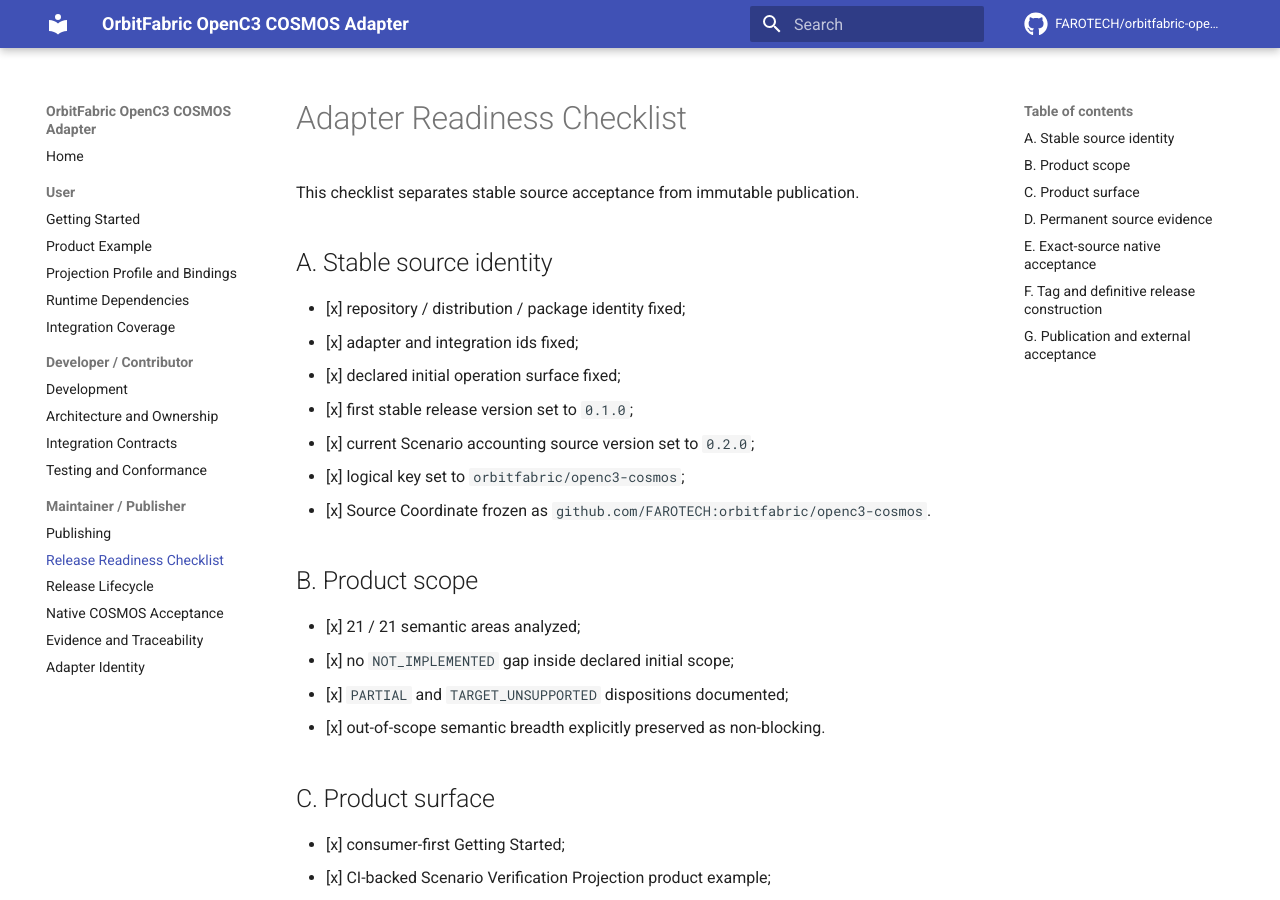
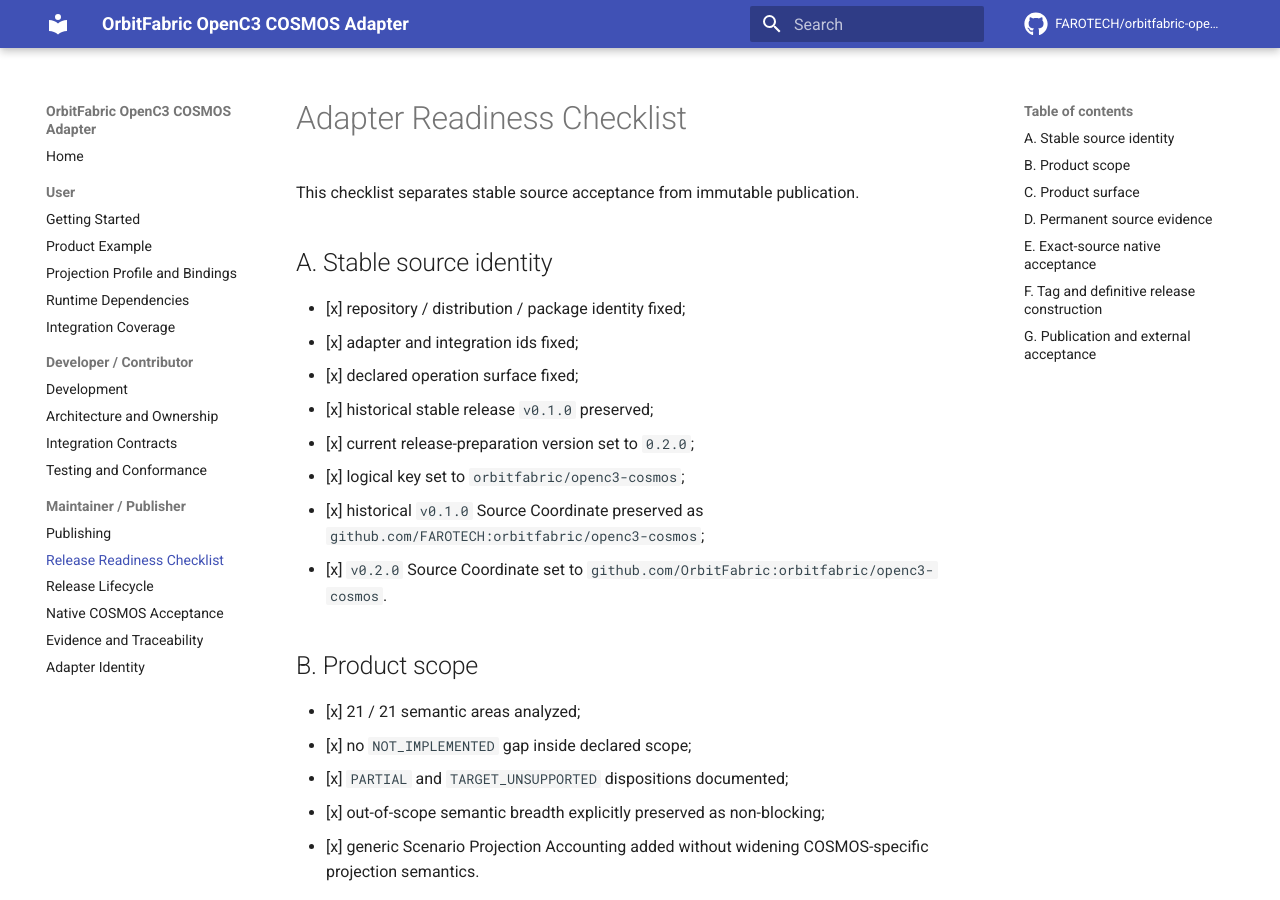
Before and after one commit to FAROTECH/orbitfabric-openc3-cosmos-adapter, an MkDocs documentation site: the page built from docs/adapter-readiness-checklist.md, in a window 1280 px wide and 900 px high. Built offline with MkDocs 1.6.1 and Material for MkDocs 9.7.7, drawn with Linux system fonts in a browser that asks for light colours; comment, search, counter and statistics services are not loaded; some of the changed text lies outside the part shown.

Commit message:
Rebaseline v0.2.0 release readiness checklist

```diff
--- a/docs/adapter-readiness-checklist.md
+++ b/docs/adapter-readiness-checklist.md
@@ -6,18 +6,20 @@
 
 - [x] repository / distribution / package identity fixed;
 - [x] adapter and integration ids fixed;
-- [x] declared initial operation surface fixed;
-- [x] first stable release version set to `0.1.0`;
-- [x] current Scenario accounting source version set to `0.2.0`;
+- [x] declared operation surface fixed;
+- [x] historical stable release `v0.1.0` preserved;
+- [x] current release-preparation version set to `0.2.0`;
 - [x] logical key set to `orbitfabric/openc3-cosmos`;
-- [x] Source Coordinate frozen as `github.com/FAROTECH:orbitfabric/openc3-cosmos`.
+- [x] historical `v0.1.0` Source Coordinate preserved as `github.com/FAROTECH:orbitfabric/openc3-cosmos`;
+- [x] `v0.2.0` Source Coordinate set to `github.com/OrbitFabric:orbitfabric/openc3-cosmos`.
 
 ## B. Product scope
 
 - [x] 21 / 21 semantic areas analyzed;
-- [x] no `NOT_IMPLEMENTED` gap inside declared initial scope;
+- [x] no `NOT_IMPLEMENTED` gap inside declared scope;
 - [x] `PARTIAL` and `TARGET_UNSUPPORTED` dispositions documented;
-- [x] out-of-scope semantic breadth explicitly preserved as non-blocking.
+- [x] out-of-scope semantic breadth explicitly preserved as non-blocking;
+- [x] generic Scenario Projection Accounting added without widening COSMOS-specific projection semantics.
 
 ## C. Product surface
 
@@ -63,15 +65,16 @@
 
 Only after sections D and E are complete:
 
-- [ ] create exact `v0.1.0` tag on the accepted stable commit;
-- [ ] build definitive `orbitfabric_openc3_cosmos_adapter-0.1.0-py3-none-any.whl`;
-- [ ] build release-only `adapter-release.json` with the frozen Source Coordinate;
+- [ ] create exact `v0.2.0` tag on the accepted stable commit;
+- [ ] build definitive `orbitfabric_openc3_cosmos_adapter-0.2.0-py3-none-any.whl`;
+- [ ] build release-only `adapter-release.json` with Source Coordinate `github.com/OrbitFabric:orbitfabric/openc3-cosmos`;
 - [ ] build `SHA256SUMS`;
 - [ ] verify descriptor and digests locally.
 
 ## G. Publication and external acceptance
 
-- [ ] decide and prepare repository visibility / publication provider;
+- [x] repository is public under the OrbitFabric GitHub Organization;
+- [ ] verify immutable-release policy is available before publication;
 - [ ] create verified draft release;
 - [ ] attach only definitive publisher release membership;
 - [ ] verify uploaded/downloaded asset digests;
```
Also changed, not shown: other parts of docs/adapter-readiness-checklist.md (+0 -2 lines).
